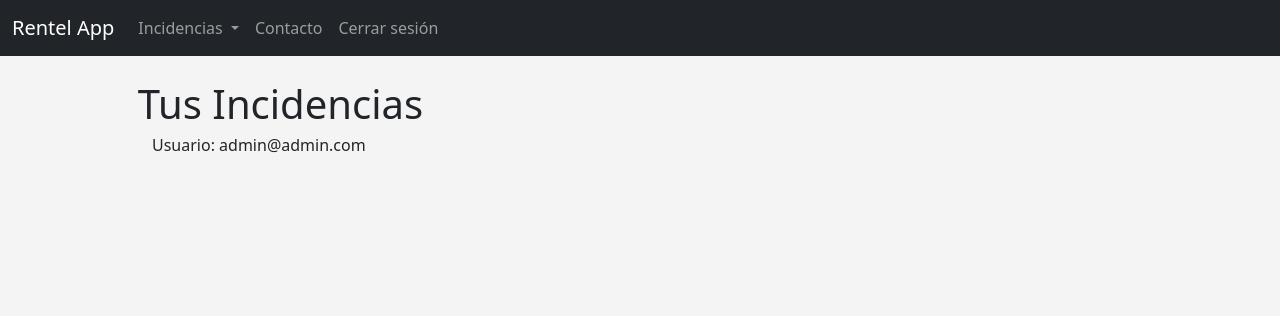
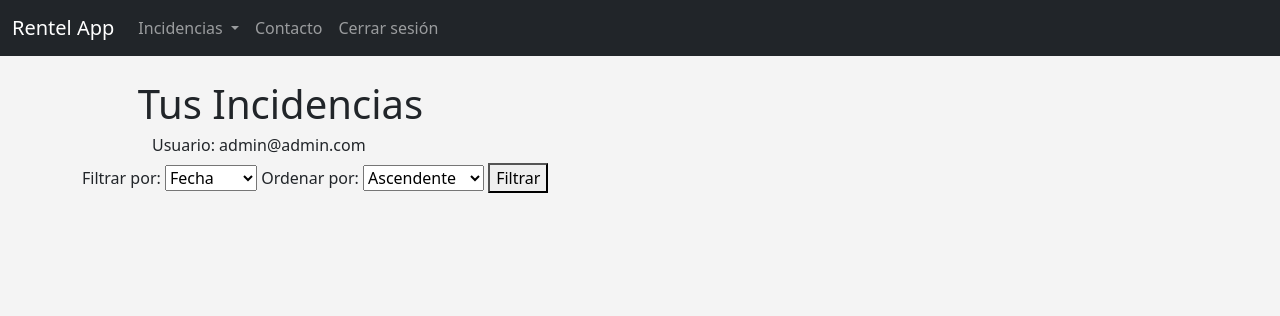
Before and after one commit to danielgalc/djangoapp, a Django app: page /incidencias in a window 1280 px wide. Shown: the top 316 px of the page. Run offline with Django 4.2, Linux system fonts and the light colour scheme; a user stored in the database is signed in; data comes from the database, SQL or seed files in the repository.

Commit message:
Filtro con orden para las incidencias

```diff
--- a/TODO.txt
+++ b/TODO.txt
@@ -48,11 +48,8 @@ en add_incidencia.html
 
 La fecha de la incidencia cambia cuando el usuario la modifica.
 
-**La incidencia no puede ser modificada por el cliente si esta está asignada.
+La incidencia no puede ser modificada por el cliente si esta está asignada.
 
 **Filtrado/ordenado de incidencias por parametros. Buscador de incidencias por asunto.
 
-**En el navbar, hacer comprobaciones para mostrar una cosa u otra según si usuario
-está logueado o no.
-
 **Crear vistas para usuarios Soporte y Técnico.
--- a/app/templates/app/mostrar_incidencias.html
+++ b/app/templates/app/mostrar_incidencias.html
@@ -13,12 +13,34 @@
     </style>
 
     {% if user.is_authenticated %}
+
+
+
     <h1> Tus Incidencias </h1>
     <h6 style="margin-left: 70px">Usuario: {{ user }}</h6>
+
+    <form method="get" action="{% url 'app:filtrar-incidencias' %}">
+        <label for="filtro">Filtrar por:</label>
+        <select name="filtro" id="filtro">
+            <option value="fecha" {% if request.GET.filtro == 'fecha' %}selected{% endif %}>Fecha</option>
+            <option value="asignada" {% if request.GET.filtro == 'asignada' %}selected{% endif %}>Asignada</option>
+            <!-- Agregar más opciones para los campos que desee filtrar -->
+        </select>
+        <label for="orden">Ordenar por:</label>
+        <select name="orden" id="orden">
+            <option value="asc" {% if request.GET.orden == 'asc' %}selected{% endif %}>Ascendente</option>
+            <option value="desc" {% if request.GET.orden == 'desc' %}selected{% endif %}>Descendente</option>
+        </select>
+
+        <button type="submit">Filtrar</button>
+    </form>
+
     <br>
     <ul>
         {% for incidencia in incidencia_list %}
             {% if user == incidencia.cliente_id  %}
+
+
                 <div class="card">
                     <div class="card-header">
                     <strong>{{ incidencia.titulo_incidencia }}</strong>
--- a/app/urls.py
+++ b/app/urls.py
@@ -21,6 +21,7 @@ urlpatterns = [
     path('app/contacto', views.contacto, name='contacto'),
     path('add_incidencia', views.add_incidencia, name='add-incidencia'),
     path('incidencias', views.all_incidencias, name="mostrar-incidencias"),
+    path('filtrar_incidencias', views.filtrar_incidencias, name="filtrar-incidencias"),
     path('update_incidencia/<incidencia_id>', views.update_incidencia, name='update-incidencia'),
     path('delete_incidencia/<incidencia_id>', views.delete_incidencia, name='delete-incidencia'),
     ]
--- a/app/views.py
+++ b/app/views.py
@@ -406,3 +406,28 @@ def update_incidencia(request, incidencia_id):
     }
 
     return HttpResponse(template.render(context, request))
+
+
+def filtrar_incidencias(request):
+    # Obtener el campo a filtrar del parámetro de la solicitud GET
+    filtro = request.GET.get('filtro', 'fecha')
+
+    # Obtener el orden del parámetro de la solicitud GET
+    orden = request.GET.get('orden', 'asc')
+
+    # Obtener todas las incidencias
+    incidencia_list = Incidencia.objects.all()
+
+    # Ordenar las incidencias según el campo elegido y el orden
+    if filtro == 'fecha':
+        incidencia_list = incidencia_list.order_by('fecha' if orden == 'asc' else '-fecha')
+    elif filtro == 'asignada':
+        incidencia_list = incidencia_list.order_by('asignada' if orden == 'asc' else '-asignada')
+    # Agregar más condiciones según los campos que desee filtrar
+
+    # Renderizar la plantilla con la lista filtrada de incidencias
+    template = loader.get_template('app/mostrar_incidencias.html')
+    context = {
+        'incidencia_list': incidencia_list,
+    }
+    return HttpResponse(template.render(context, request))
--- a/members/views.py
+++ b/members/views.py
@@ -27,6 +27,7 @@ def login_user(request):
                 'form': AuthenticationForm,
             })
         else:
+            # AÑADIR REDIRECTS HACIA SOPORTE Y ADMIN
             login(request, user)
             return redirect('app/index')
 
```
